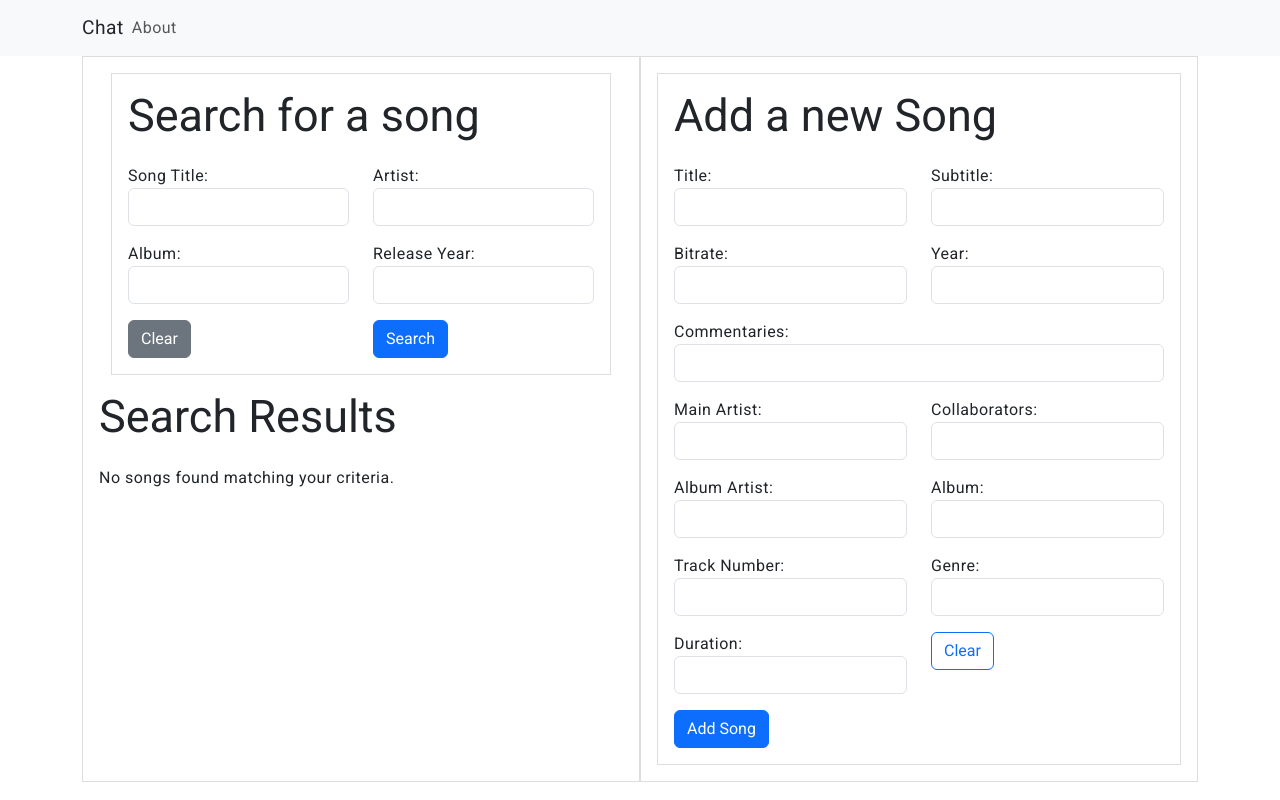
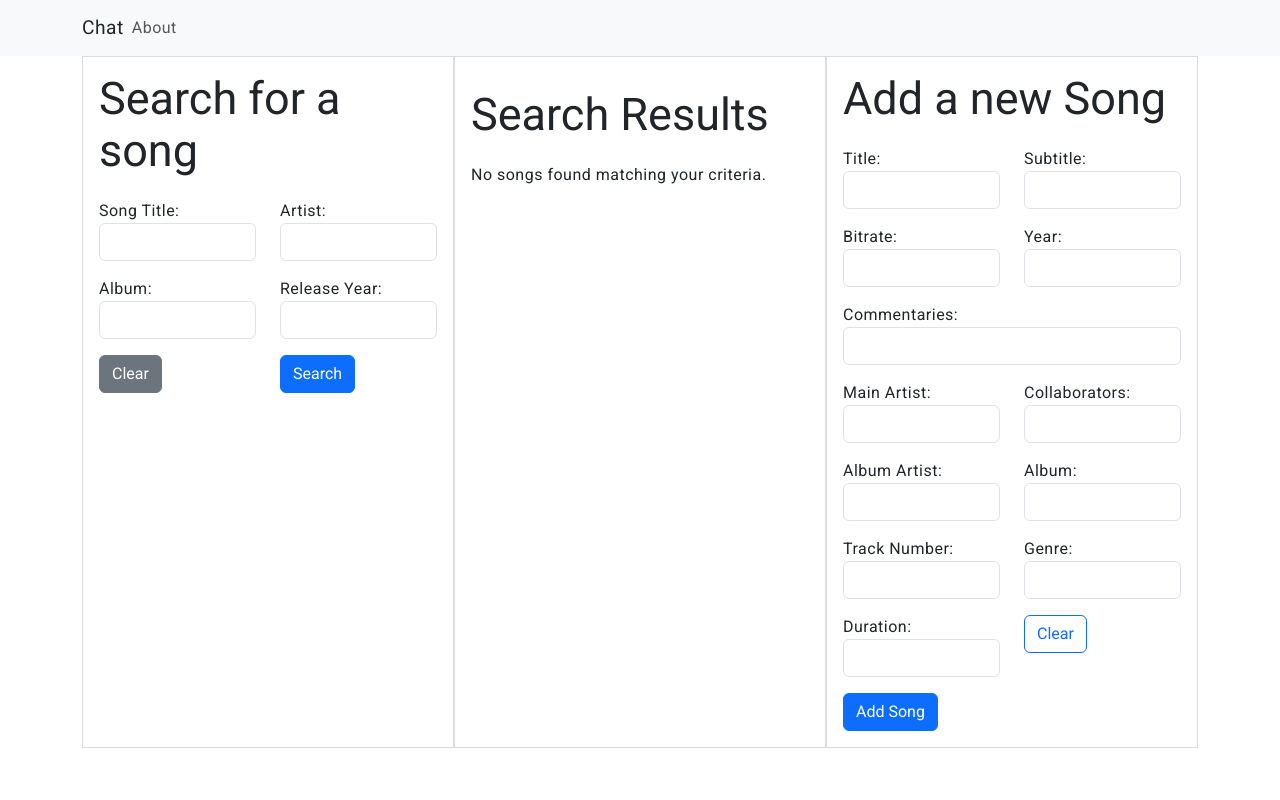
Before and after one commit to Valentin387/TrackFinder_frontend, an Angular app: page / in a window 1280 px wide. Built offline with nearby package versions, Linux system fonts and the light colour scheme.

Commit message:
3rd version landing page

```diff
--- a/src/app/landing-page/landing-page.component.html
+++ b/src/app/landing-page/landing-page.component.html
@@ -1,6 +1,4 @@
-<div class="container split-container">
-    <div class="split-pane">
-    <form (ngSubmit)="onSearch()">
+
 <div class="container split-container">
     <div class="split-pane">
         <h2>Search for a song</h2>
@@ -43,8 +41,7 @@
             </div>
         </form>
     </div>
-        </div>
-    </form>
+    <div class="split-pane">
         <div class="results-pane">
             <h2>Search Results</h2>
             <ul *ngIf="searchResults && searchResults.length > 0">
@@ -58,8 +55,7 @@
             <p *ngIf="searchResults && searchResults.length === 0">No songs found matching your criteria.</p>
         </div>
     </div>
-    <div class="split-pane">
-        <form (ngSubmit)="onAddSong()">
+
     <div class="split-pane">
         <h2>Add a new Song</h2>
         <form (ngSubmit)="onAddSong()">
```
Lines whose indentation alone changed are shown as unchanged.
